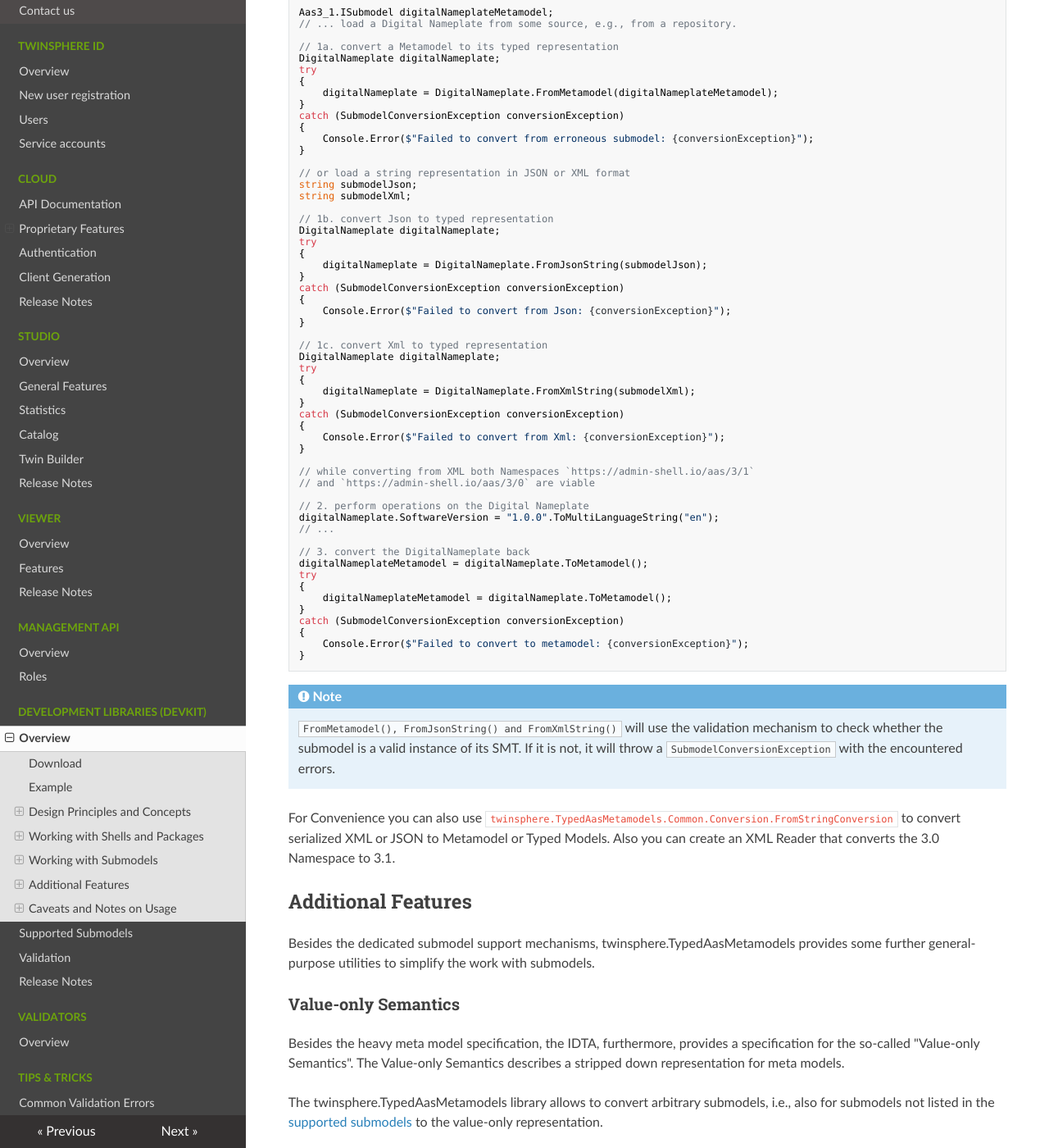
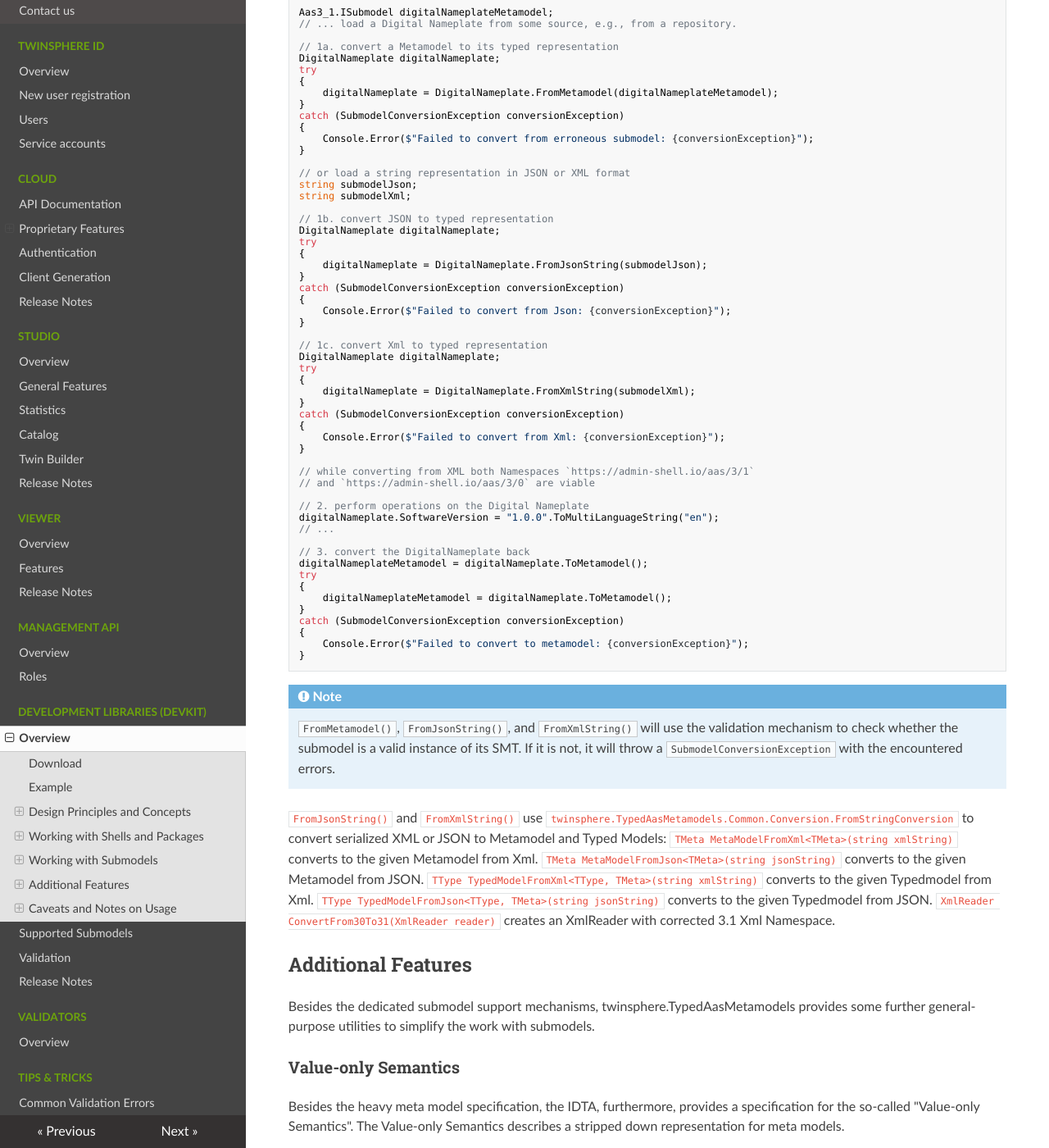
Before and after one commit to twinsphere/twinsphere.github.io, an MkDocs documentation site: the page built from docs/typed-aas-metamodels-overview.md, in a window 1280 px wide and 1400 px high, scrolled down 7832 px. Shown: the whole window at 82% size. Built offline with MkDocs 1.6.1, drawn with Linux system fonts in a browser that asks for light colours; nearby versions of some CDN libraries.

Commit message:
feat(tam-conversion): update 'FromStringConversion' docs

````diff
--- a/docs/typed-aas-metamodels-overview.md
+++ b/docs/typed-aas-metamodels-overview.md
@@ -414,7 +414,7 @@ catch (SubmodelConversionException conversionException)
 string submodelJson;
 string submodelXml;
 
-// 1b. convert Json to typed representation
+// 1b. convert JSON to typed representation
 DigitalNameplate digitalNameplate;
 try
 {
@@ -456,12 +456,17 @@ catch (SubmodelConversionException conversionException)
 ```
 
 !!! note
-    `FromMetamodel(), FromJsonString() and FromXmlString()` will use the validation mechanism to check whether the submodel is a valid instance of its
-    SMT. If it is not, it will throw a `SubmodelConversionException` with the encountered errors.
+    `FromMetamodel()`, `FromJsonString()`, and `FromXmlString()` will use the validation mechanism
+    to check whether the submodel is a valid instance of its SMT.
+    If it is not, it will throw a `SubmodelConversionException` with the encountered errors.
 
-For Convenience you can also use `twinsphere.TypedAasMetamodels.Common.Conversion.FromStringConversion` to convert
-serialized XML or JSON to Metamodel or Typed Models.
-Also you can create an XML Reader that converts the 3.0 Namespace to 3.1.
+`FromJsonString()` and `FromXmlString()` use `twinsphere.TypedAasMetamodels.Common.Conversion.FromStringConversion`
+to convert serialized XML or JSON to Metamodel and Typed Models:
+`TMeta MetaModelFromXml<TMeta>(string xmlString)` converts to the given Metamodel from Xml.
+`TMeta MetaModelFromJson<TMeta>(string jsonString)` converts to the given Metamodel from JSON.
+`TType TypedModelFromXml<TType, TMeta>(string xmlString)` converts to the given Typedmodel from Xml.
+`TType TypedModelFromJson<TType, TMeta>(string jsonString)` converts to the given Typedmodel from JSON.
+`XmlReader ConvertFrom30To31(XmlReader reader)` creates an XmlReader with corrected 3.1 Xml Namespace.
 
 ## Additional Features
 
````
